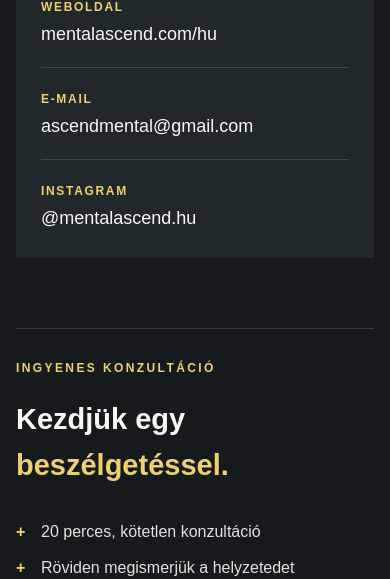
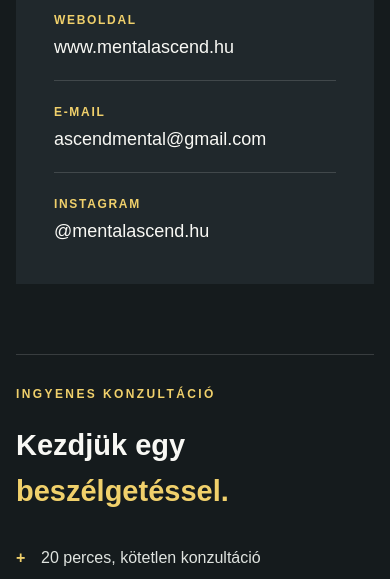
Before and after one commit to boroszsofia/mental-ascend, a plain HTML site: page kapcsolat.html in a window 390 px wide. Shown: the part 521-1100 px from the top of the page. Drawn offline with Linux system fonts and the light colour scheme.

Commit message:
launch 0922 v2

```diff
--- a/kapcsolat.html
+++ b/kapcsolat.html
@@ -252,7 +252,10 @@
 
         .contact-value {
             color: var(--white);
-            font-size: 18px
+            display: block;
+            max-width: 100%;
+            font-size: 18px;
+            overflow-wrap: anywhere
         }
 
         .contact-value:hover {
@@ -504,7 +507,7 @@
             }
 
             .contact-card {
-                padding: 25px
+                padding: 38px
             }
 
             .contact-form {
@@ -550,7 +553,7 @@
                     <h2>Elérhetőségeink</h2>
                     <ul class="contact-list">
                         <li><span class="contact-label">Weboldal</span><a class="contact-value"
-                                href="https://mentalascend.com/hu">mentalascend.com/hu</a></li>
+                                href="https://www.mentalascend.hu/">www.mentalascend.hu</a></li>
                         <li><span class="contact-label">E-mail</span><a class="contact-value"
                                 href="mailto:ascendmental@gmail.com">ascendmental@gmail.com</a></li>
                         <li><span class="contact-label">Instagram</span><a class="contact-value"
```
